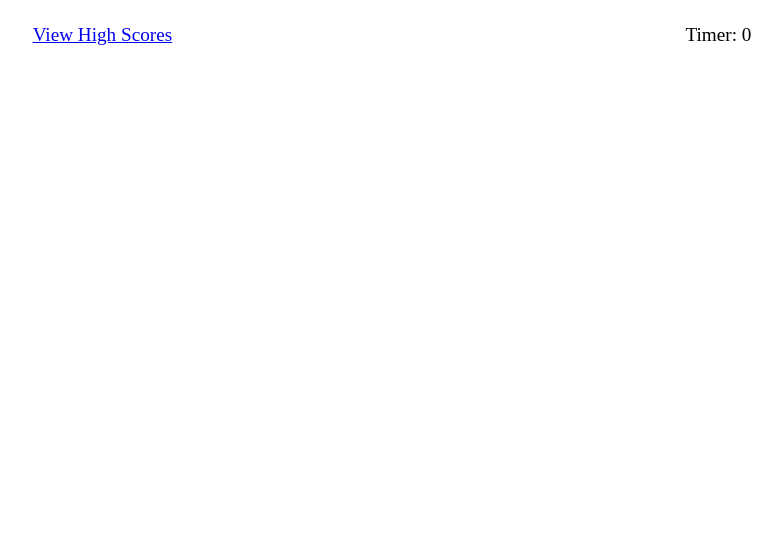
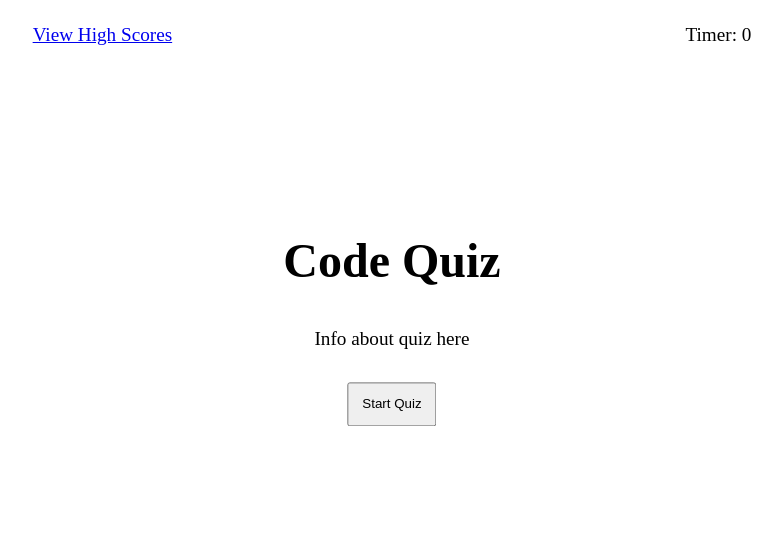
Before and after one commit to chelseanicholls95/code_quiz, a plain HTML site: page index.html in a window 1280 px wide. Shown: the whole page, without its empty margins (248-1030 px from the left). Drawn offline with Linux system fonts and the light colour scheme.

Commit message:
added styled intro section

```diff
--- a/assets/css/style.css
+++ b/assets/css/style.css
@@ -10,3 +10,29 @@ body {
   padding: 1.5rem;
   font-size: 1.2rem;
 }
+
+.intro-section {
+  position: relative;
+  height: 30rem;
+}
+
+.intro-div {
+  position: absolute;
+  top: 50%;
+  left: 50%;
+  transform: translate(-50%, -50%);
+  text-align: center;
+}
+
+.intro-title {
+  font-size: 3rem;
+}
+
+.intro-info {
+  font-size: 1.2rem;
+  padding-bottom: 2rem;
+}
+
+.start-btn {
+  padding: 0.8rem;
+}
--- a/index.html
+++ b/index.html
@@ -17,6 +17,14 @@
         <div>Timer: <span>0</span></div>
       </div>
     </header>
+
+    <section class="intro-section">
+      <div class="intro-div">
+        <h1 class="intro-title">Code Quiz</h1>
+        <div class="intro-info">Info about quiz here</div>
+        <button class="start-btn">Start Quiz</button>
+      </div>
+    </section>
     <script src="assets/js/script.js"></script>
   </body>
 </html>
```
